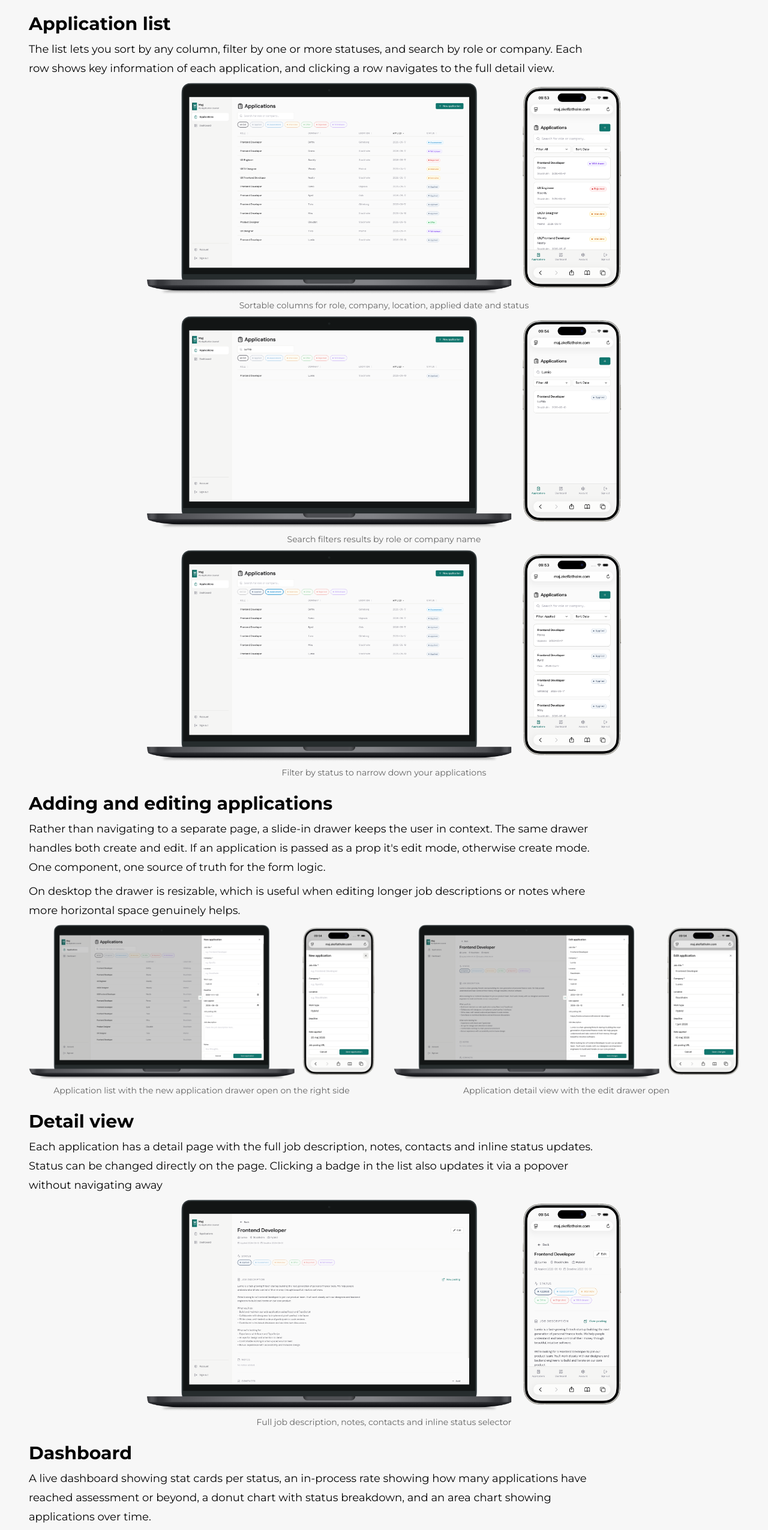
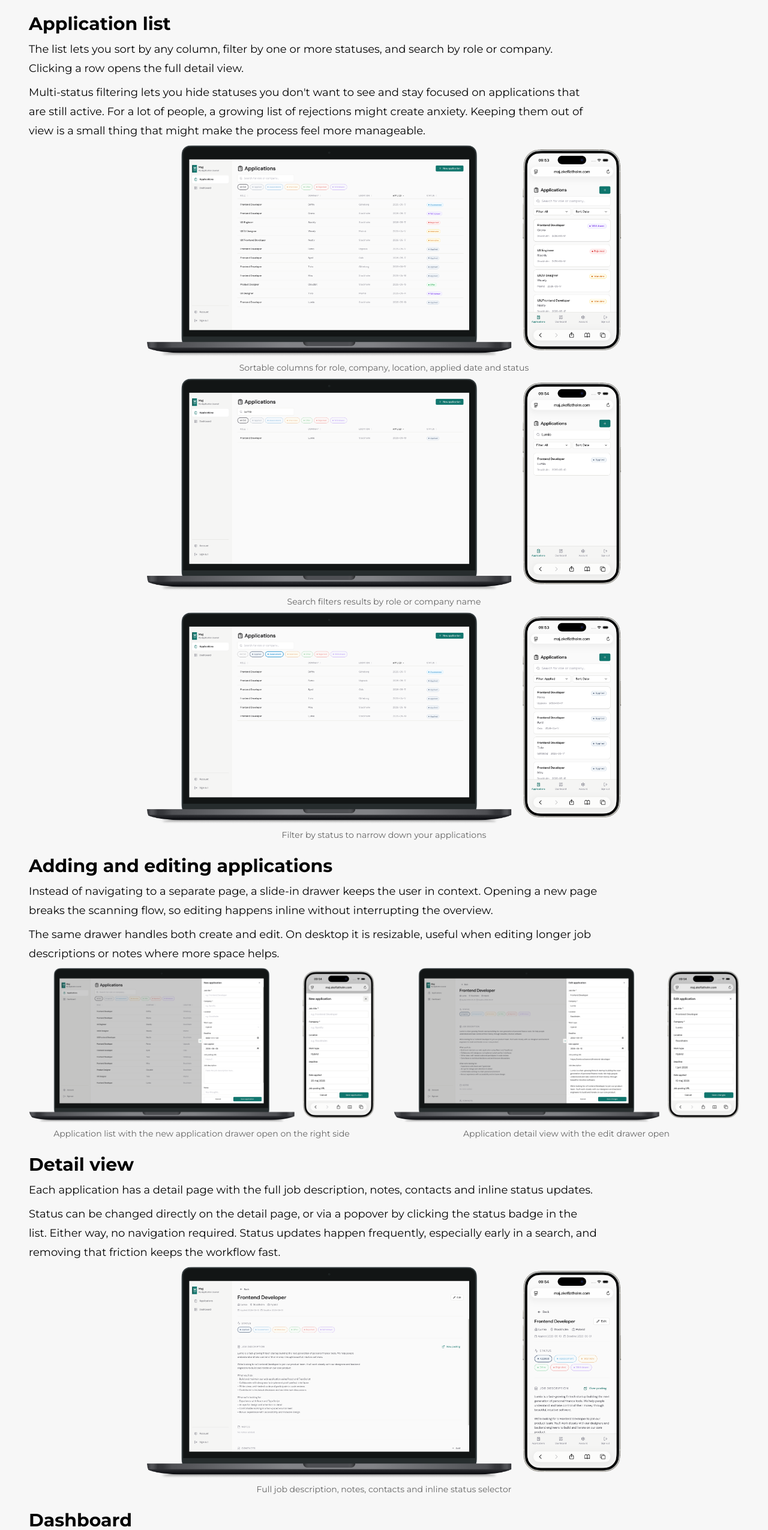
Before and after one commit to CodingQuercus/portfolio, a Next.js app: page /projects/maj in a window 1280 px wide. Shown: the part 1867-4418 px from the top of the page at 60% size. Built offline with nearby package versions, Linux system fonts and the light colour scheme.

Commit message:
update: Maj case study

```diff
--- a/app/projects/maj/page.tsx
+++ b/app/projects/maj/page.tsx
@@ -88,19 +88,19 @@ export default function MajPage() {
             <ProjectSection title="Application list">
                 <ProjectParagraph
                     paragraphs={[
-                        'The list lets you sort by any column, filter by one or more statuses, and search by role or company. Each row shows key information of each application, and clicking a row navigates to the full detail view.',
-                    ]}
+                        'The list lets you sort by any column, filter by one or more statuses, and search by role or company. Clicking a row opens the full detail view.',
+                        "Multi-status filtering lets you hide statuses you don't want to see and stay focused on applications that are still active. For a lot of people, a growing list of rejections might create anxiety. Keeping them out of view is a small thing that might make the process feel more manageable."                    ]}
                 />
                 <ProjectImage src={listImage} alt="Applications list view" caption="Sortable columns for role, company, location, applied date and status" />
                 <ProjectImage src={searchImage} alt="Applications list filtered by search query" caption="Search filters results by role or company name" />
-                <ProjectImage src={filterImage} alt="Applications list filtered by status" caption="Filter by status to narrow down your applications"/>
+                <ProjectImage src={filterImage} alt="Applications list filtered by status" caption="Filter by status to narrow down your applications" />
             </ProjectSection>
 
             <ProjectSection title="Adding and editing applications">
                 <ProjectParagraph
                     paragraphs={[
-                        "Rather than navigating to a separate page, a slide-in drawer keeps the user in context. The same drawer handles both create and edit. If an application is passed as a prop it's edit mode, otherwise create mode. One component, one source of truth for the form logic.",
-                        "On desktop the drawer is resizable, which is useful when editing longer job descriptions or notes where more horizontal space genuinely helps."
+                        'Instead of navigating to a separate page, a slide-in drawer keeps the user in context. Opening a new page breaks the scanning flow, so editing happens inline without interrupting the overview.',
+                        'The same drawer handles both create and edit. On desktop it is resizable, useful when editing longer job descriptions or notes where more space helps.',
                     ]}
                 />
                 <ProjectMockupGrid
@@ -124,7 +124,8 @@ export default function MajPage() {
             <ProjectSection title="Detail view">
                 <ProjectParagraph
                     paragraphs={[
-                        'Each application has a detail page with the full job description, notes, contacts and inline status updates. Status can be changed directly on the page. Clicking a badge in the list also updates it via a popover without navigating away',
+                        'Each application has a detail page with the full job description, notes, contacts and inline status updates.',
+                        'Status can be changed directly on the detail page, or via a popover by clicking the status badge in the list. Either way, no navigation required. Status updates happen frequently, especially early in a search, and removing that friction keeps the workflow fast.',
                     ]}
                 />
                 <ProjectImage
@@ -137,7 +138,7 @@ export default function MajPage() {
             <ProjectSection title="Dashboard">
                 <ProjectParagraph
                     paragraphs={[
-                        'A live dashboard showing stat cards per status, an in-process rate showing how many applications have reached assessment or beyond, a donut chart with status breakdown, and an area chart showing applications over time.',
+                        'The dashboard gives a quick overview without having to scan the list. You can see how your applications are distributed across statuses and how your activity has trended over time. The in-process rate shows what percentage of applications are currently past the initial applied stage and not yet rejected or withdrawn, a quick way to see how many are still in play. Right now it is display only, but a next step would be making each stat card clickable to filter the list by status or in-process rate.',
                     ]}
                 />
                 <ProjectImage
@@ -158,12 +159,6 @@ export default function MajPage() {
                     introduction="Optimistic updates with rollback."
                     paragraphs={[
                         "Status changes update the UI immediately before the database confirms. The previous status is saved before the update, if the write fails, it's restored. This keeps the interface feeling fast without sacrificing correctness.",
-                    ]}
-                />
-                <ProjectKeyInsight
-                    introduction="A design system built from scratch."
-                    paragraphs={[
-                        'Instead of using a component library, I built a full design system in globals.css with CSS custom properties, spacing scale, color tokens, status badge variants, and button sizes. A single source of truth that keeps the UI consistent throughout the application.',
                     ]}
                 />
             </ProjectSection>
```
